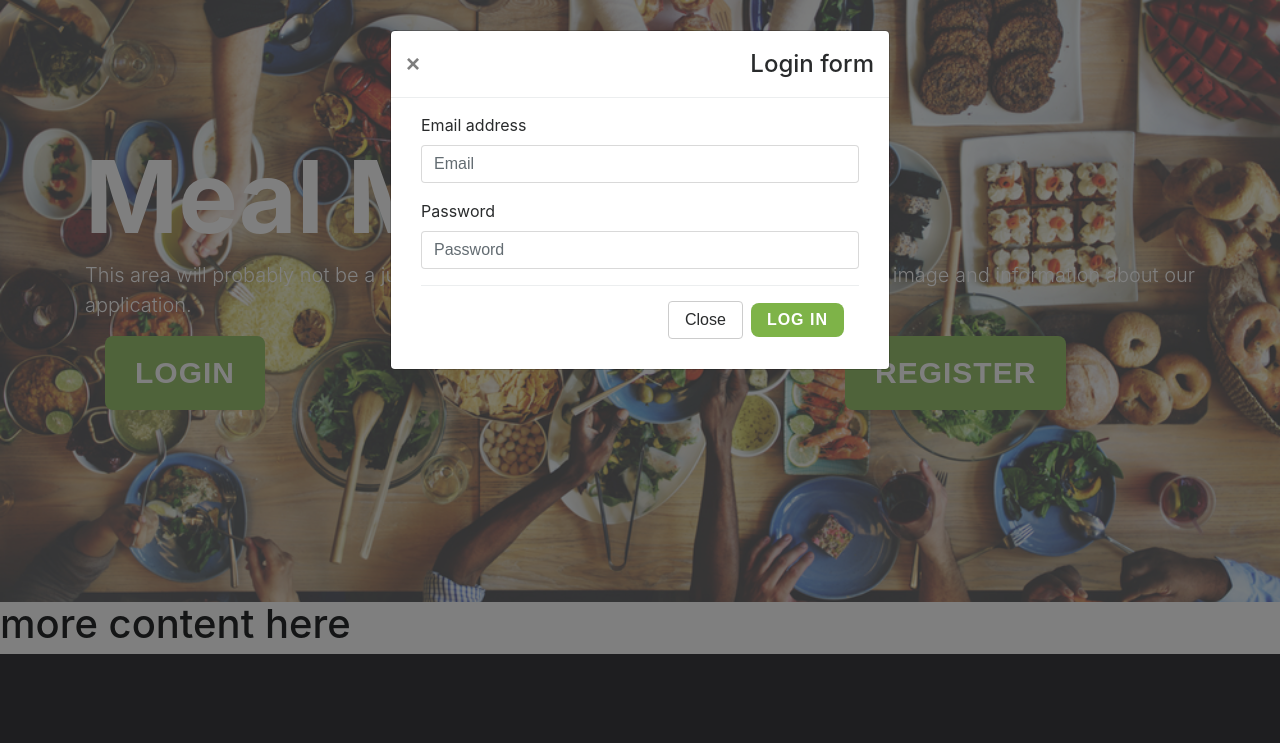
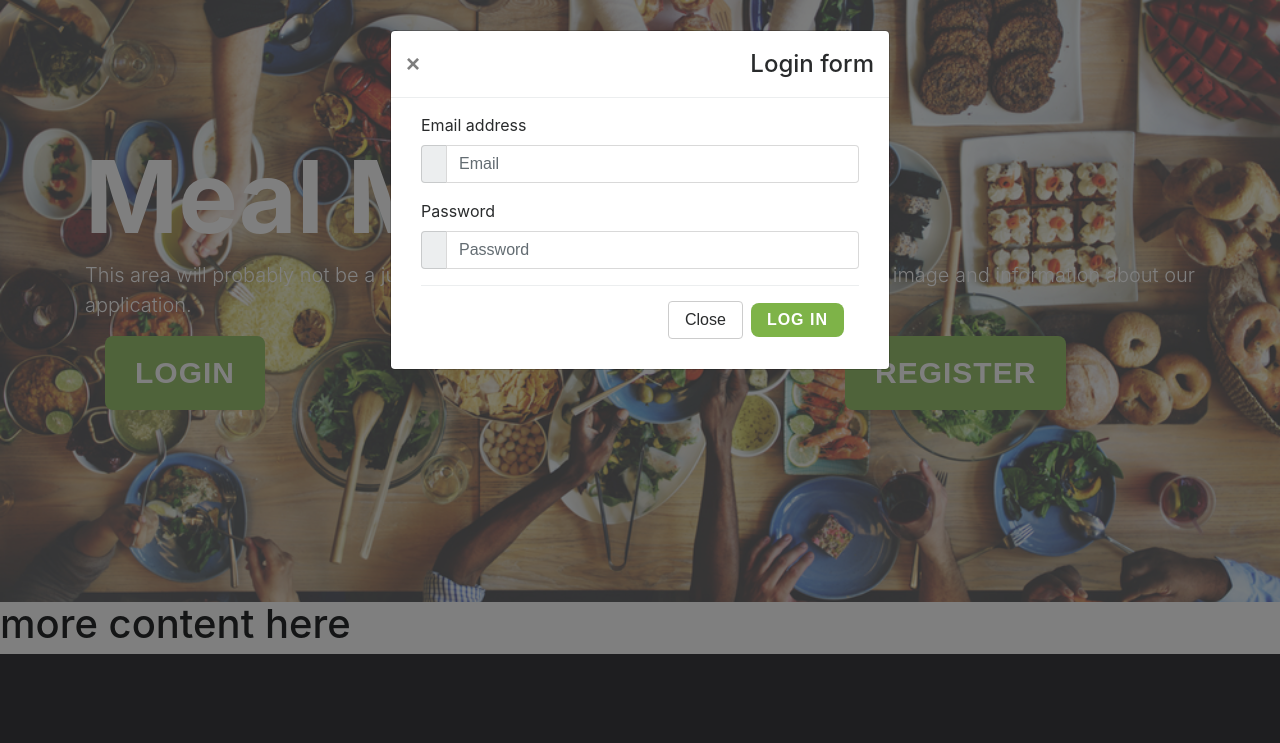
Before and after one commit to kstarre/meal-mates, a website: page public/index.html in a window 1280 px wide. Both pictures are taken after a click on the button "LOGIN". Shown: the top 743 px of the page. Drawn offline with nearby package versions, Linux system fonts and the light colour scheme; files that its build step writes are made by us from their sources; a script that the page names is missing.

Commit message:
modal styling

```diff
--- a/public/index.html
+++ b/public/index.html
@@ -76,11 +76,17 @@
                     <form id="form-login" name="signin" method="post" action="/signin" class="form container">
                         <div class="form-group">
                             <label for="email">Email address</label>
-                            <input type="email" class="form-control" id="email" name="email" placeholder="Email">
+                            <div class="input-group pb-modalreglog-input-group">
+                                <span class="input-group-addon"></span>
+                                <input type="email" class="form-control" id="email" name="email" placeholder="Email">
+                            </div>
                         </div>
                         <div class="form-group">
                             <label for="password">Password</label>
-                            <input type="password" name="password" class="form-control" id="pws" placeholder="Password">
+                            <div class="input-group pb-modalreglog-input-group">
+                                <span class="input-group-addon"></span>
+                                <input type="password" name="password" class="form-control" id="pws" placeholder="Password">
+                            </div>
                         </div>
                         <div class="modal-footer">
                             <button type="button" class="btn btn-secondary" data-dismiss="modal">Close</button>
```
